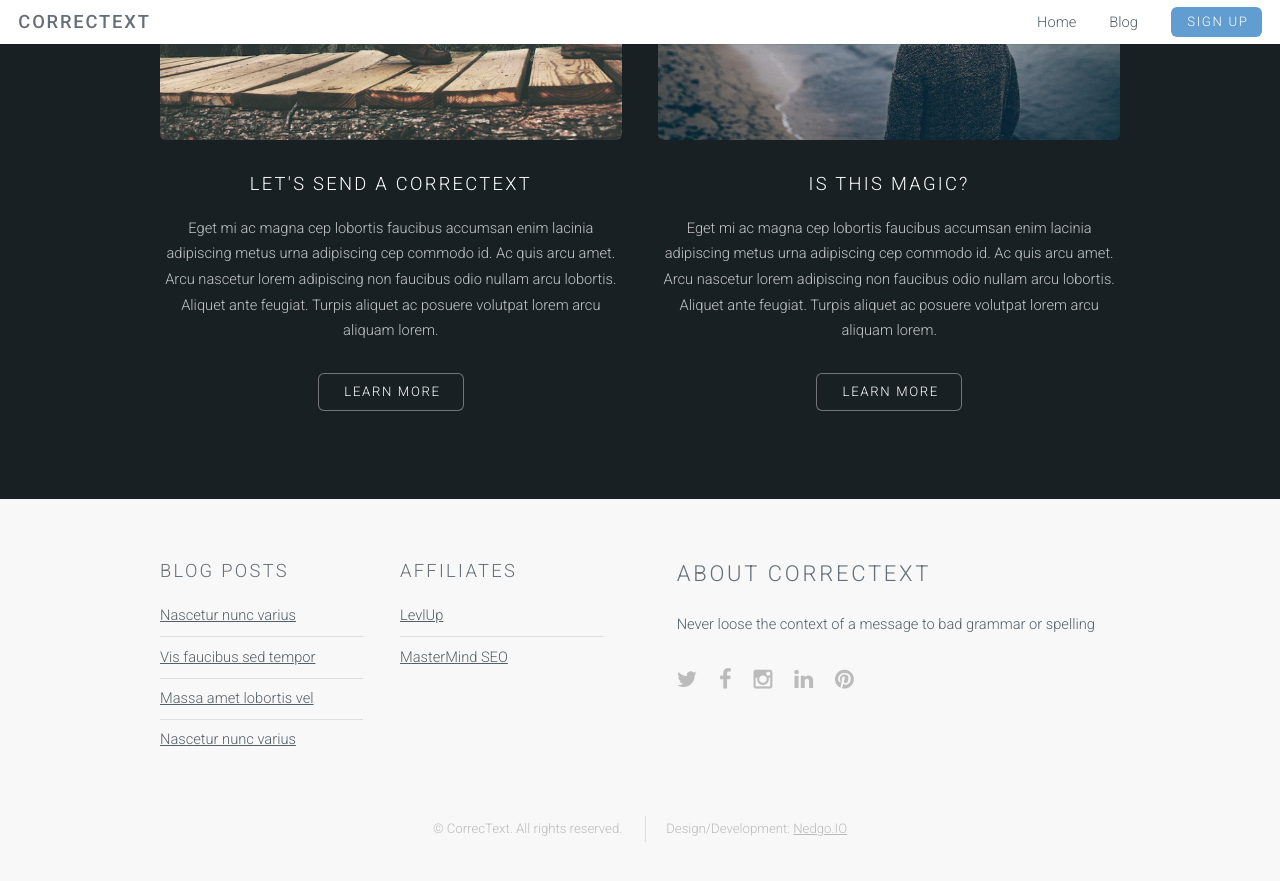
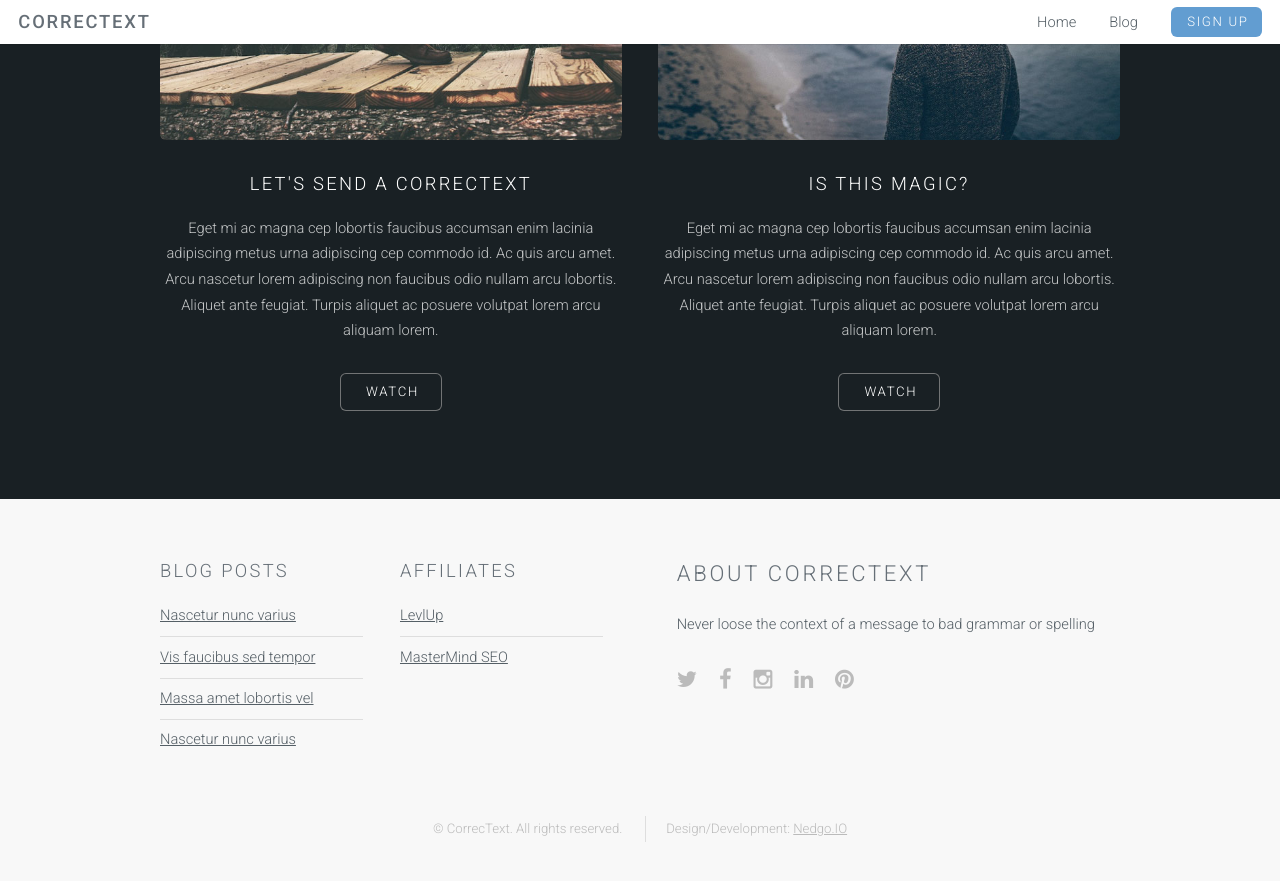
Before and after one commit to LevlUp/correctext, a Jekyll site: the page built from index.html, in a window 1280 px wide and 900 px high, scrolled down 1397 px. Shown: the top 881 px of the window. Built offline with Jekyll 4.4.1, drawn with Linux system fonts in a browser that asks for light colours.

Commit message:
change from learn more to watch

```diff
--- a/index.html
+++ b/index.html
@@ -49,7 +49,7 @@ layout: landing-page
 								<h3>Let's send a Correctext</h3>
 								<p>Eget mi ac magna cep lobortis faucibus accumsan enim lacinia adipiscing metus urna adipiscing cep commodo id. Ac quis arcu amet. Arcu nascetur lorem adipiscing non faucibus odio nullam arcu lobortis. Aliquet ante feugiat. Turpis aliquet ac posuere volutpat lorem arcu aliquam lorem.</p>
 								<ul class="actions">
-									<li><a href="#" class="button alt">Learn More</a></li>
+									<li><a href="#" class="button alt">Watch</a></li>
 								</ul>
 							</section>
 						</div>
@@ -59,7 +59,7 @@ layout: landing-page
 								<h3>Is this Magic?</h3>
 								<p>Eget mi ac magna cep lobortis faucibus accumsan enim lacinia adipiscing metus urna adipiscing cep commodo id. Ac quis arcu amet. Arcu nascetur lorem adipiscing non faucibus odio nullam arcu lobortis. Aliquet ante feugiat. Turpis aliquet ac posuere volutpat lorem arcu aliquam lorem.</p>
 								<ul class="actions">
-									<li><a href="#" class="button alt">Learn More</a></li>
+									<li><a href="#" class="button alt">Watch</a></li>
 								</ul>
 							</section>
 						</div>
```
